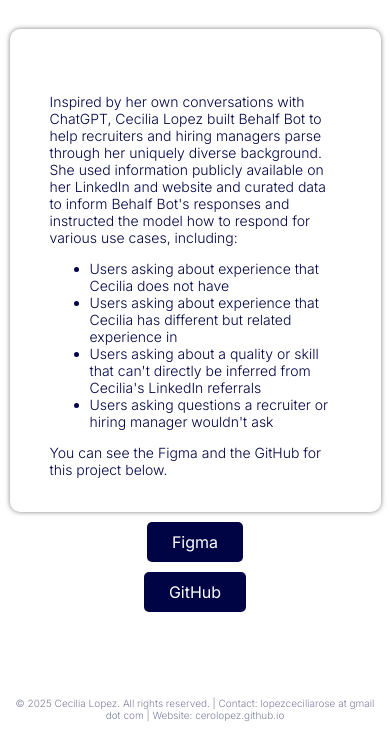
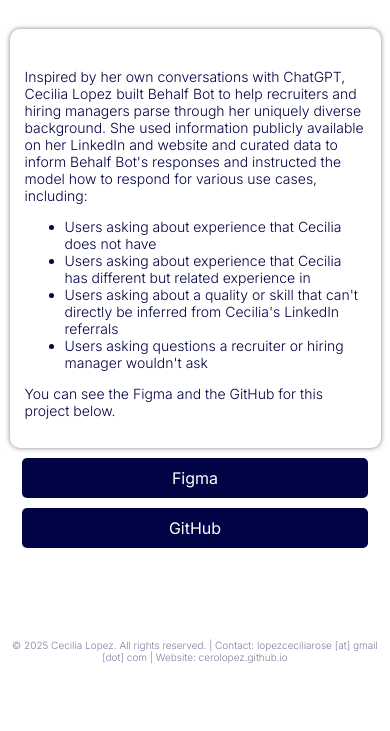
Before and after one commit to cerolopez/behalf-bot, a Flask app: page /about in a window 390 px wide. Shown: the part 171-902 px from the top of the page. After the commit the page ends 835 px from the top, so only its background shows below. Run offline with Flask 3, Linux system fonts and the light colour scheme.

Commit message:
Improved mobile layout

```diff
--- a/static/style.css
+++ b/static/style.css
@@ -62,8 +62,8 @@
 
 @media (max-width: 800px) {
     .content {
+        padding: 5px;
         margin-top: 10px;
-        padding-bottom: 10px;
     }
 }
 
@@ -82,6 +82,12 @@
         gap: 10px;
         justify-content: center;
         padding: 10px;
+    }
+}
+
+@media (max-width: 800px) {
+    .button-container > a > .button {
+        width: 80%;
     }
 }
 
--- a/templates/about.html
+++ b/templates/about.html
@@ -39,12 +39,10 @@
             <a href="https://github.com/cerolopez/behalf-bot" target="_blank">
                 <button class="button nav-button">GitHub</button>
             </a>
-            <!-- <button class="button nav-button">Figma</button>
-            <button class="button nav-button">GitHub</button> -->
         </div>
     </main>
     <footer>
-        <p>&copy; 2025 Cecilia Lopez. All rights reserved. | Contact: lopezceciliarose at gmail dot com | Website: <a href="https://cerolopez.github.io/">cerolopez.github.io</a></p>
+        <p>&copy; 2025 Cecilia Lopez. All rights reserved. | Contact: lopezceciliarose [at] gmail [dot] com | Website: <a href="https://cerolopez.github.io/">cerolopez.github.io</a></p>
     </footer>
 
     <script src="{{ url_for('static', filename='script.js') }}"></script>
--- a/templates/index.html
+++ b/templates/index.html
@@ -63,7 +63,7 @@
 
     </main>
     <footer>
-        <p>&copy; 2025 Cecilia Lopez. All rights reserved. | Contact: lopezceciliarose at gmail dot com | Website: <a class="footer-link" href="https://cerolopez.github.io/">cerolopez.github.io</a></p>
+        <p>&copy; 2025 Cecilia Lopez. All rights reserved. | Contact: lopezceciliarose [at] gmail [dot] com | Website: <a class="footer-link" href="https://cerolopez.github.io/">cerolopez.github.io</a></p>
     </footer>
 
     <script src="{{ url_for('static', filename='script.js') }}"></script>
```
